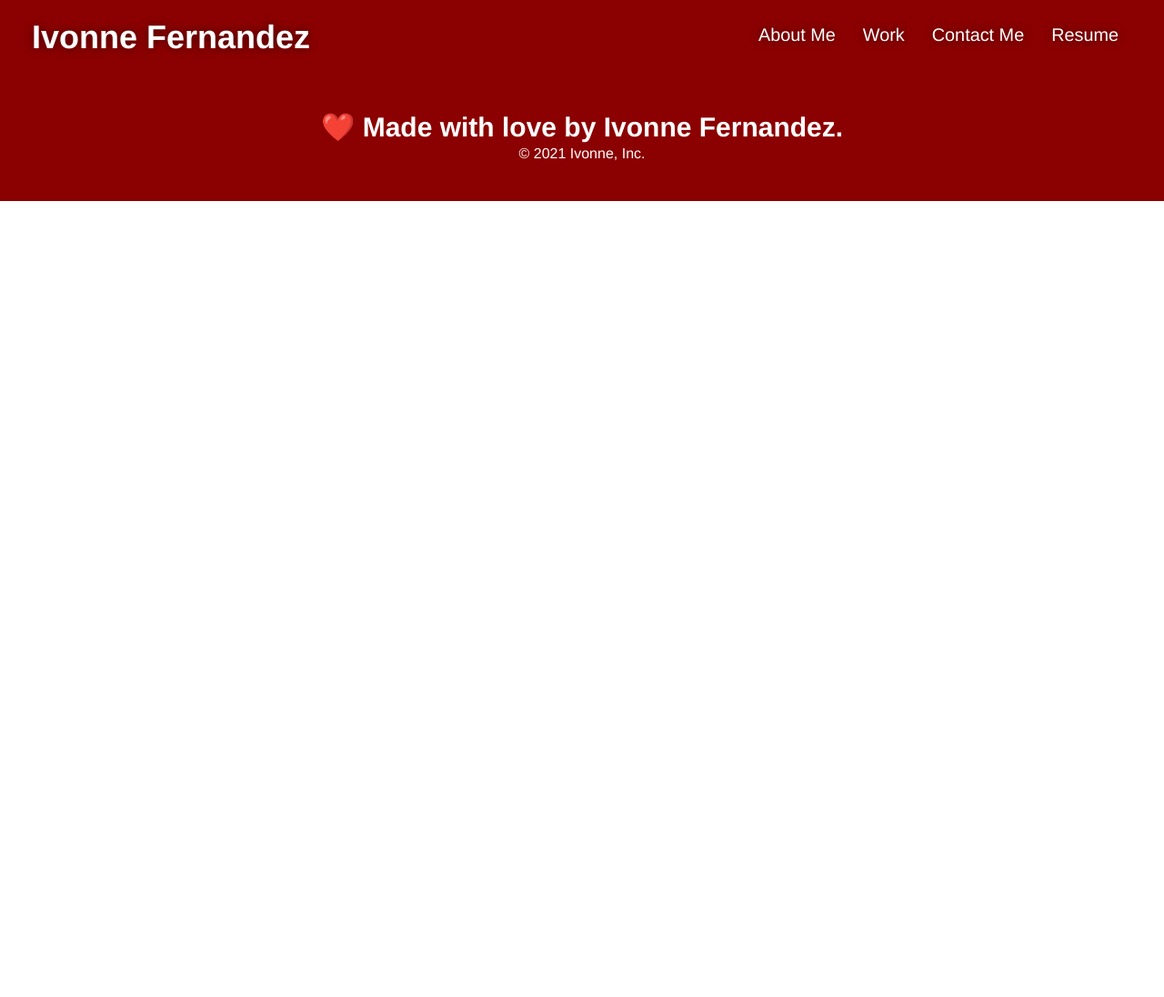
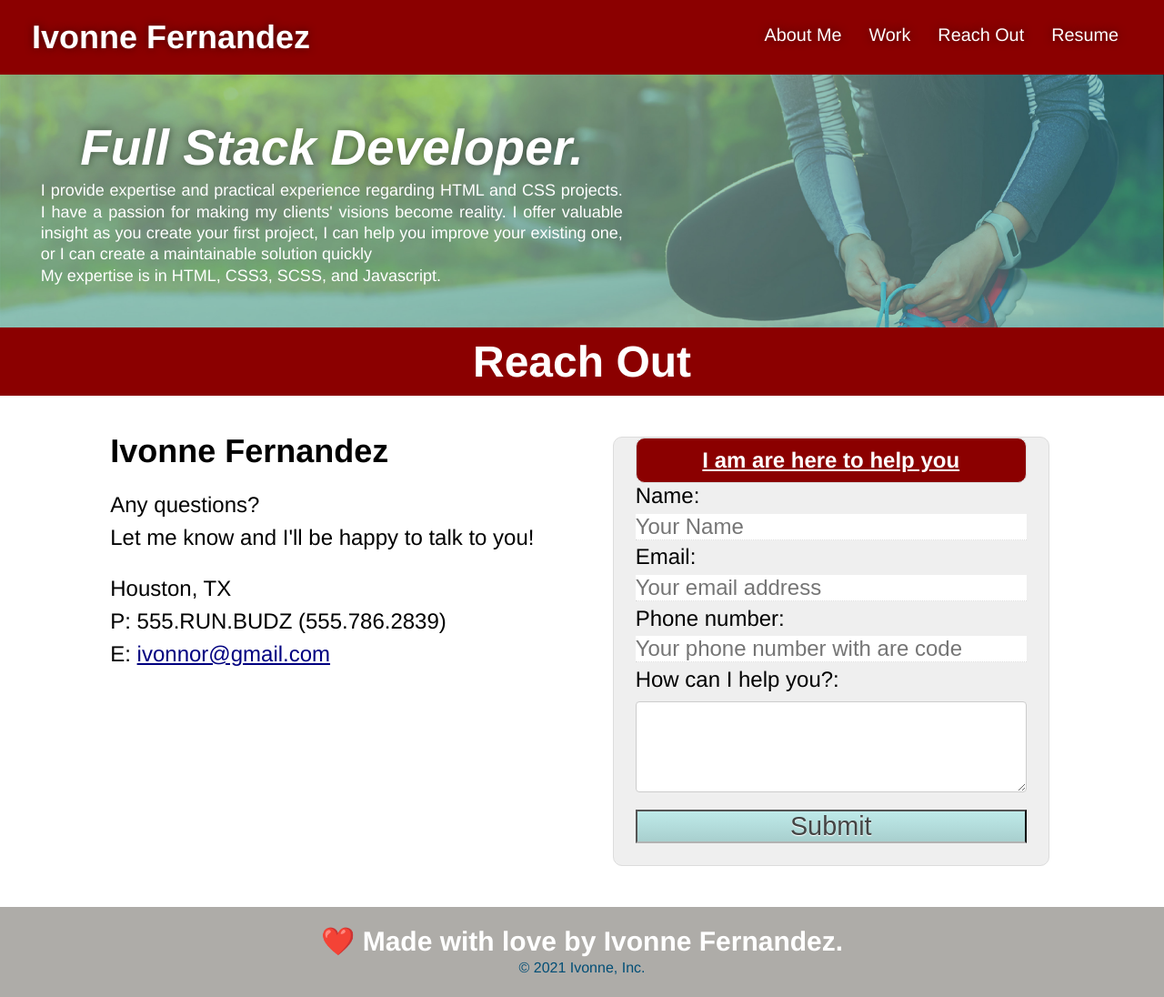
Before and after one commit to Ivonnor1975/my-portfolio, a plain HTML site: page index.html in a window 1280 px wide. Shown: the whole page at 91% size. Before the commit the page ends 800 px from the top, so only its background shows below. Drawn offline with Linux system fonts and the light colour scheme.

Commit message:
add reachout section

```diff
--- a/assets/css/style.css
+++ b/assets/css/style.css
@@ -61,18 +61,168 @@ header nav ul li a:hover {
   border-radius: 15px;
   text-shadow: none;
 }
+/* HEADER / NAVBAR STYLES END */
+/* HERO STYLES START */
+.hero {
+  background-image: url('../images/hero-bg.jpg');
+  background-size: cover;
+  display: flex;
+  justify-content: Left;
+  flex-wrap: wrap;
+  align-items: flex-start;
+  background-attachment: fixed;
+  background-position: 80%;
+}
 
-/* HEADER / NAVBAR STYLES END */
+.hero-cta {
+  width: 50%;
+  text-align:justify;
+  margin: 3.5%;
+  color: #fff;
+  font-size: 18px;
+  line-height: 1.3;
+}
 
+.hero-cta h2 {
+  font-style: italic;
+  font-size: 55px;
+  color:white;
+  text-align: center;
+  text-shadow: 0 0 10px rgba(0, 0, 0, 0.5);
+}
+/* HERO STYLES END */
+/* SECTION TITLE STYLES START */
+.section-title {
+  font-size: 48px;
+  font-weight: bold;
+  color: white;
+  padding: 10px;
+  background-color: darkred;
+  text-align: center;
+  margin: 0 auto 0 auto;
+}
 
+/* SECTION TITLE STYLES END */
+/* REACH OUT STYLES START */
+.contact-info {
+  display: flex;
+  justify-content: space-evenly;
+  flex-wrap: wrap;
+  padding: 40px;
+  }
 
+.contact-info div {
+  color: black;
+
+}
+
+.contact-info h3 {
+  color: black;
+  font-size: 36px;
+
+}
+.contact-info a {
+  color: navy;
+}
+.contact-info p, .contact-info address {
+  margin: 20px 0;
+  line-height: 1.5;
+  font-size: 16px;
+  font-style: normal;
+  width: 100%;
+  text-align:justify;
+  font-size: 150%;
+}
+
+.contact-form {
+  background-color: #efefef;
+  width: 40%;
+  border: 1px solid #dcdcdc;
+  border-radius: 10px;
+  margin: 5px;
+}
+.contact-form legend {
+  width: 90%;
+  margin: auto;
+  background-color: darkred;
+  text-decoration: underline;
+  color: white;
+  font-weight: bold;
+  border: 1px solid #dcdcdc;
+  border-radius: 10px;
+  padding: 10px 20px;
+  text-align: center;
+  font-size: 150%
+}
+.contact-form label{
+   margin: 1% 5% 1% 5%;
+   line-height: 120%;
+   font-size: 150%
+}
+.contact-form input{
+        border-bottom: 1px dotted #dcdcdc;
+        font-size: 150%;
+        border-top: none;
+        border-right: none;
+        border-left: none;
+        width: 90%;
+        margin: 1% 5% 1% 5%;
+}
+.contact-form input select, textarea {
+        width: 90%; /* Full width */
+        border: 1px solid #ccc; /* Gray border */
+        border-radius: 4px; /* Rounded borders */
+        box-sizing: border-box; /* Make sure that padding and width stays in place */
+        margin: 2% 5% 2% 5%;
+        resize: vertical /* Allow the user to vertically resize the textarea (not horizontally) */
+
+      }
+.contact-form input:focus {
+  border: 1px dotted #dcdcdc;
+  outline: none;
+}
+.contact-form button {
+  color: #444444;
+  font-size: 180%;
+  text-shadow: 0px 1px 1px #ffffff;
+  width: 90%; /* Full width */
+  border-bottom: 2px solid #b2b2b2;
+  background-color: #b9e4e3;
+  background: -webkit-gradient(linear, left top, left bottom, from(#beeae9), to(#a8cfce));
+  background: -moz-linear-gradient(top, #beeae9, #a8cfce);
+  background: -o-linear-gradient(top, #beeae9, #a8cfce);
+  background: -ms-linear-gradient(top, #beeae9, #a8cfce);
+  margin: 1% 5% 5% 5%;
+}
+.contact-form button:hover{
+  color: #333333;
+  border: 1px solid #a4a4a4;
+  border-top: 2px solid #b2b2b2;
+  background-color: #a0dbc4;
+  background: -webkit-gradient(linear, left top, left bottom, from(#a8cfce), to(#beeae9));
+  background: -moz-linear-gradient(top, #a8cfce, #beeae9);
+  background: -o-linear-gradient(top, #a8cfce, #beeae9);
+  background: -ms-linear-gradient(top, #a8cfce, #beeae9);
+}
+.contact-form a {
+  color: #000000;
+  text-transform: uppercase;
+  text-decoration: none;
+  padding: 6px 18px 5px 18px;
+}
+.contact-form a:hover, a.on {
+  color: #cc3333;
+  background-color: #ffffff;
+}
+
+/* REACH OUT STYLE
 /* FOOTER STYLES START */
 footer {
-  background: darkred;
-  padding: 40px 35px;
+  padding: 20px 15px;
   display: block;
-  color: white;
   text-align: center;
+  color: #ffffff;
+  background-color: #aeaca8;
 }
 
 footer h2 {
@@ -85,3 +235,6 @@ footer div {
   line-height: 1.5;
 }
 /* END FOOTER STYLES */
+.copy{
+  color: #024e76;
+}
--- a/index.html
+++ b/index.html
@@ -21,7 +21,7 @@
             <a href="#Work">Work</a>
           </li>
           <li>
-            <a href="#Contact Me">Contact Me</a>
+            <a href="#reach-out">Reach Out</a>
           </li>
           <li>
             <a href="#Resume">Resume</a>
@@ -30,12 +30,65 @@
       </nav>
     </header>
     <!-- end navigation -->
+    <section class="hero">
+      <div class="hero-cta">
+        <h2>Full Stack Developer.</h2>
+        <p>
+          I provide expertise and practical experience regarding HTML and CSS projects. I have a passion for making my clients' visions become reality.
+          I offer valuable insight as you create your first project, I can help you improve your existing one, or I can create a maintainable solution quickly
+          </br>
+          My expertise is in HTML, CSS3, SCSS, and Javascript.
+        </p>
+      </div>
+      </section>
+<!-- "reach out" start -->
+<section id="reach-out" class="contact">
+  <div class="flex-row">
+    <h2 class="section-title">
+      Reach Out
+    </h2>
+  </div>
 
+  <div class="contact-info">
+    <div>
+      <h3>Ivonne Fernandez</h3>
+      <p>
+        Any questions?
+        <br/>
+        Let me know and I'll be happy to talk to you!
+      </p>
+      <address>
+        Houston, TX <br/>
+        P: 555.RUN.BUDZ (555.786.2839)<br/>
+        E: <a href="mailto:ivonnor@gmail.com">ivonnor@gmail.com</a>
+      </address>
+    </div>
 
-    <!-- footer -->
+    <div class="contact-form">
+      <legend>I am are here to help you</legend>
+      <form>
+              <label for="name">Name: </label>
+              <input id="name" type="text" class="form-control" name="name" placeholder="Your Name">
+              <label for="email">Email: </label>
+              <input id="email" type="email" class="form-control" name="email" placeholder="Your email address">
+              <label for="phone">Phone number:</label>
+              <input id="phone-number" type="text" class="form-control" name="phone-number" placeholder="Your phone number with are code">
+
+              <label for="message">How can I help you?: </label>
+              <textarea id="message" name="message" placeholder="Please describe how I can help and Your contact info" class="form-control" style="height:100px" required> </textarea>
+              <button type="submit" class="btn btn-primary">
+                  <span>Submit</span>
+              </button>
+            </div>
+      </form>
+     </div>
+  </div>
+</section>
+<!-- "reach out" end -->
+<!-- footer -->
     <footer>
       <h2>❤️ Made with love by Ivonne Fernandez.</h2>
-      <div>
+      <div class="copy">
         &copy; 2021 Ivonne, Inc.
       </div>
     </footer>
```
Also changed, not shown: assets/images/hero-bg.jpg (added).
